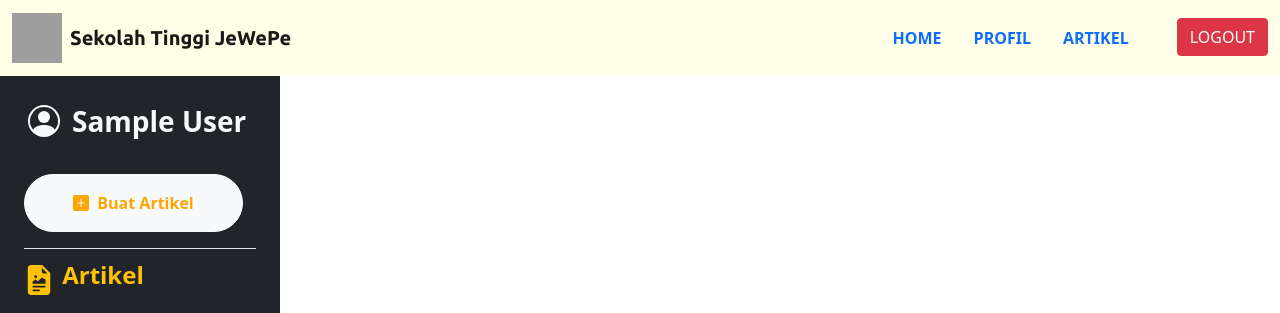
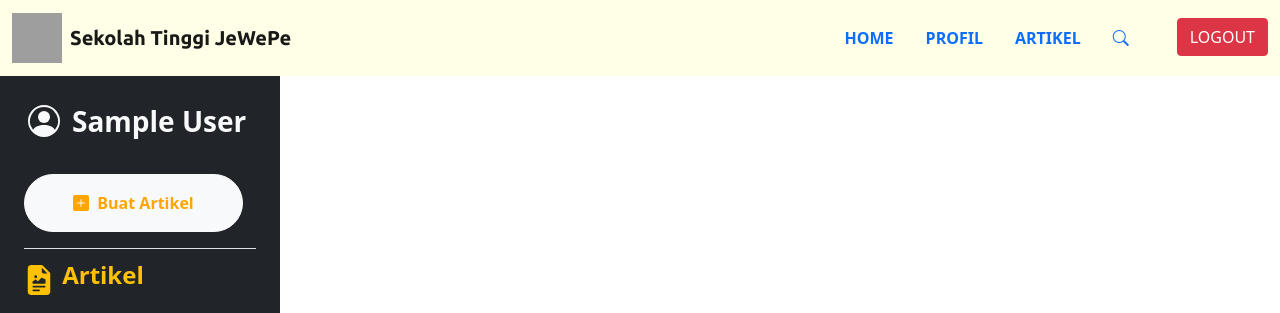
Before and after one commit to ftiannisa/project_jwp, a PHP site: page /dashboard.php in a window 1280 px wide. Shown: the top 313 px of the page. Run offline with PHP 8.4, Linux system fonts and the light colour scheme; the visitor is signed in with stand-in values (Sample User, id 1); data that the repository does not hold is empty; some libraries are stand-ins or nearby versions; grey boxes are pictures that could not be loaded.

Commit message:
fungsi search

```diff
--- a/templates/header.php
+++ b/templates/header.php
@@ -27,9 +27,30 @@ if (isset($_SESSION['name'])) {
 
     <link rel="stylesheet" href="templates/css/style.css" />
 
+    <!-- Bootstrap Icons CSS -->
+    <link
+      href="https://cdn.jsdelivr.net/npm/bootstrap-icons@1.9.1/font/bootstrap-icons.css"
+      rel="stylesheet"
+    />
+
     <!-- google font -->
     <link rel="preconnect" href="https://fonts.googleapis.com" />
     <link rel="preconnect" href="https://fonts.gstatic.com" crossorigin />
+
+    <!-- jquery -->
+    <script src="https://code.jquery.com/jquery-3.6.0.min.js"></script>
+    <script>
+      $(document).ready(function() {
+        $("#search-logo").click(function() {
+          var input = $("#search-input");
+          input.toggle(function() {
+            input.attr("type", "search");
+          });
+
+          $("#search-submit").toggle();
+        });
+      });
+    </script>
 
     <title>Document</title>
   </head>
@@ -70,6 +91,9 @@ if (isset($_SESSION['name'])) {
             <li class="nav-item">
               <a class="nav-link" href="/project_jwp/artikel">ARTIKEL</a>
             </li>
+            <li class="nav-item" id="search-logo">
+                <i class="bi bi-search nav-link"></i>
+            </li>
             <li class="nav-item">
               <a href="" class="nav-link"></a>
             </li>
@@ -82,6 +106,15 @@ if (isset($_SESSION['name'])) {
             </li>
           </ul>
         </div>
+        <!-- search box -->
+        <form class="d-flex flex-fill justify-content-end me-5 pe-5" role="search" method="post" action="/project_jwp/artikel/index.php">
+          <div class="d-flex">
+
+            <input id="search-input" name="keyword" class="form-control me-2" type="hidden" placeholder="Search" aria-label="Search">
+            <button name="search" id="search-submit" class="btn btn-outline-dark" type="submit" style="display: none;">Search</button>
+
+          </div>
+        </form>
       </nav>
     </header>
   </body>
```
Also changed, not shown: artikel/index.php (+10 -13 lines), templates/config/global.php (deleted), templates/config/utils.php (deleted).
